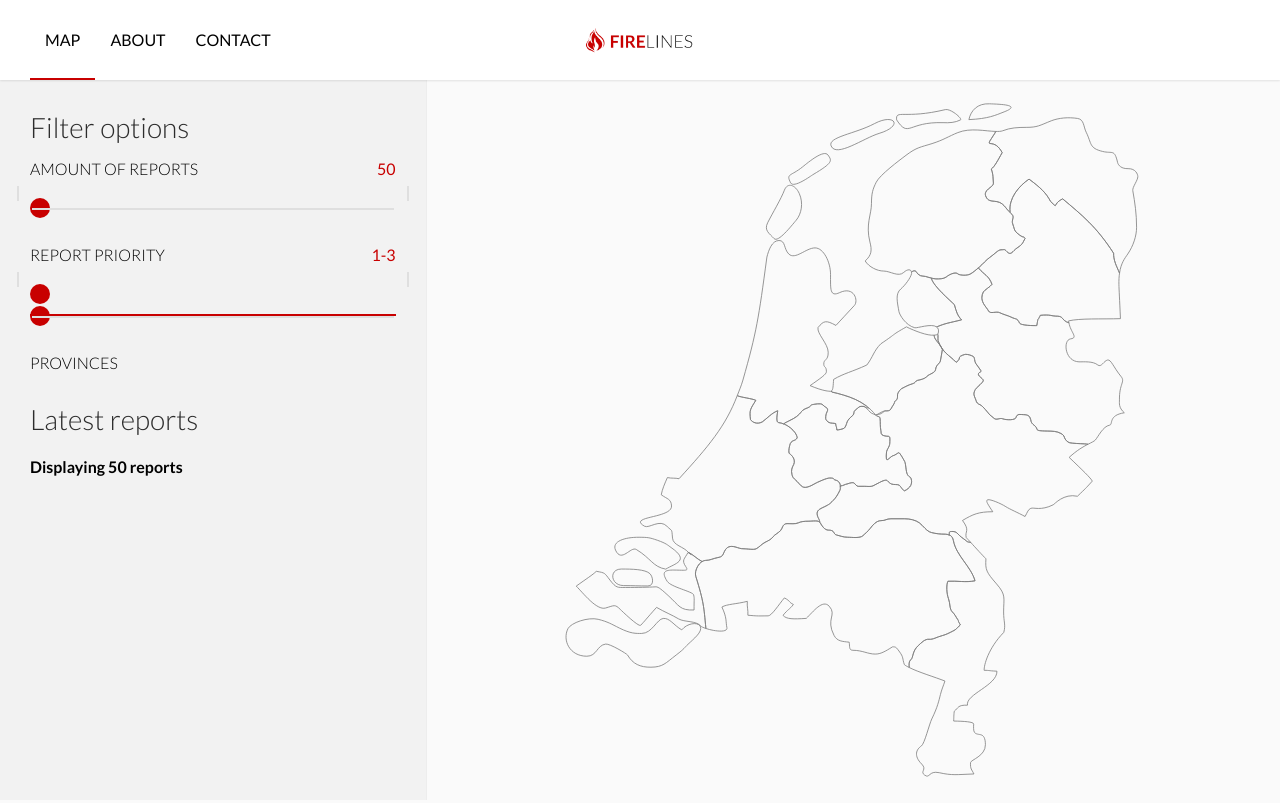
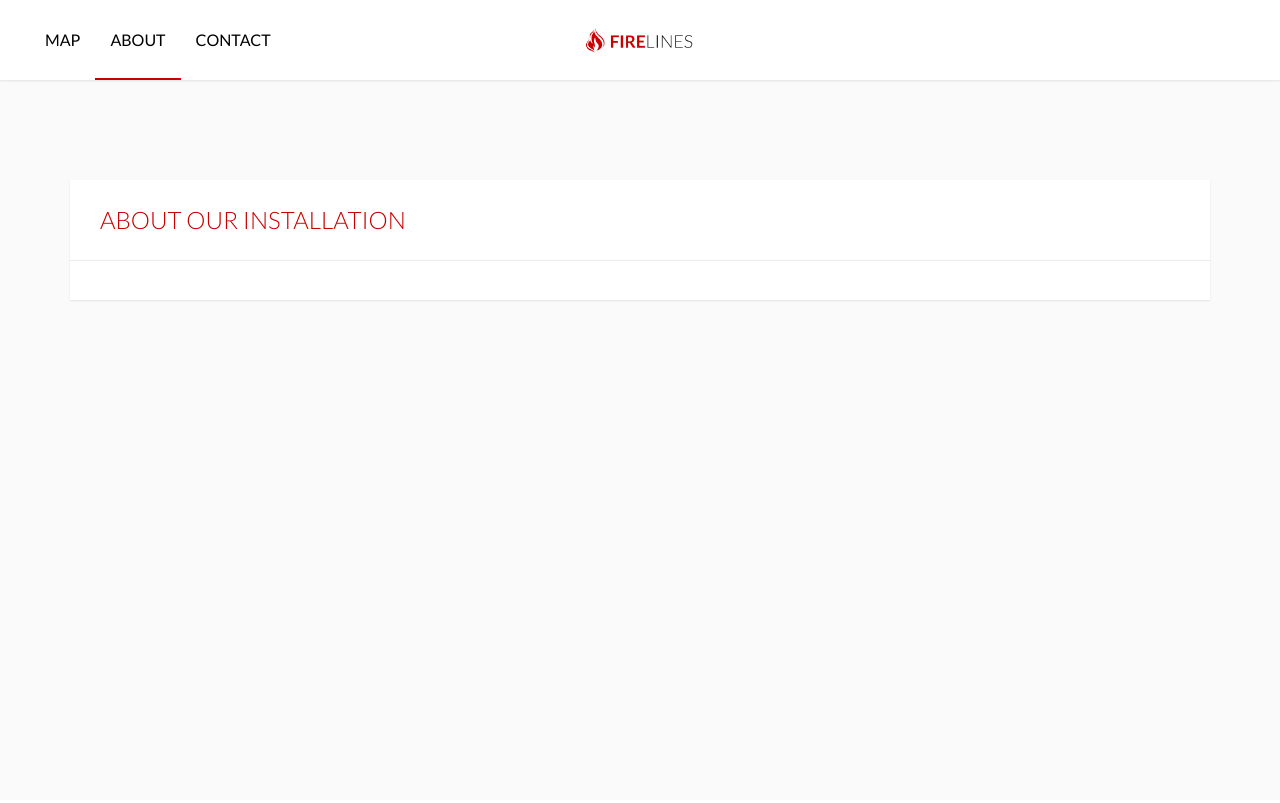
Before and after one commit to maxvij/FireLines, a PHP site: page /about/index.php in a window 1280 px wide. After the commit the page ends 302 px from the top, so only its background shows below. Run offline with PHP 8.4, Linux system fonts and the light colour scheme; data that the repository does not hold is empty; style sheets or scripts are compiled from the project's sources; some libraries are stand-ins or nearby versions.

Commit message:
Added about page (no content yet) (#11)
* Made sliders more clickable by adjusting margins.

* Number of displayed reports is now also shown above list.

* Added about page.

* Moved about page to proper location.

* Added changing of active menu item when changing page.

* Fixed tooltip for smaller screens.

```diff
--- /dev/null
+++ b/about/index.php
@@ -0,0 +1,31 @@
+<!DOCTYPE html>
+<html lang="en">
+<head>
+	<meta charset="UTF-8">
+	<title>FireLines | Real-time fire reports in the Netherlands</title>
+	<link rel="stylesheet" href="src/css/vendor.css" media="all"/>
+	<link rel="stylesheet" href="src/css/style.css" media="all"/>
+</head>
+<body>
+<div class="container-fluid">
+    <?php include('../partials/header.php'); ?>
+</div>
+<div class="container">
+	<div class="row">
+		<div class="col-12">
+			<div class="panel">
+				<div class="heading">
+					<h2>About our installation</h2>
+				</div>
+				<div class="content">
+
+				</div>
+				<div class="footer">
+
+				</div>
+			</div>
+		</div>
+	</div>
+</div>
+</body>
+</html>
--- a/index.php
+++ b/index.php
@@ -2,7 +2,7 @@
 <html lang="en">
 <head>
 	<meta charset="UTF-8">
-    <title>FireLines | Concept</title>
+	<title>FireLines | About</title>
 	<link rel="stylesheet" href="src/css/vendor.css" media="all"/>
 	<link rel="stylesheet" href="src/css/style.css" media="all"/>
 	<script type="text/javascript" src="src/js/vivus.min.js"></script>
@@ -10,13 +10,11 @@
 	<script type="text/javascript" src="src/js/nouislider.min.js"></script>
 </head>
 <body>
-<div id="tooltip">
-	<p class="title">Test</p>
-</div>
+<div id="tooltip"></div>
 <div class="container-fluid">
     <?php include('partials/header.php'); ?>
 	<div class="row">
-        <div class="col-md-12 col-lg-4">
+		<div class="col-md-12 col-lg-6 col-xl-4">
 			<div id="sidebar">
 				<div class="row">
 					<div class="col-12">
@@ -67,19 +65,16 @@
 				</div>
 			</div>
 		</div>
-        <div class="col-12 col-md-12 col-lg-8">
+		<div class="col-md-12 col-lg-6 col-xl-8">
 			<div id="map">
 				<div id="map-overlay">
 					<object id="map-svg" type="image/svg+xml" data="src/img/nl.svg"></object>
 				</div>
-				<div id="data">
-
+				<div id="data"></div>
 			</div>
 		</div>
 	</div>
 </div>
-</div>
-<!--suppress BadExpressionStatementJS -->
 <script type="text/javascript" src="src/js/firelines.js"></script>
 </body>
 </html>
--- a/partials/header.php
+++ b/partials/header.php
@@ -1,15 +1,23 @@
+<?php
+	function checkActivePage($page) {
+		$activePage = $_SERVER['PHP_SELF'];
+		return strpos($activePage, $page);
+	}
+	$activeClass = 'class="active"';
+?>
+
 <div class="header-wrapper">
     <div class="row">
         <div class="col-6 col-md-5">
             <nav>
                 <ul>
-                    <li class="active">
+                    <li <?php if(!checkActivePage('about/index.php') && !checkActivePage('contact/index.php')) { print $activeClass; } ?>>
                         <a href="/">Map</a>
                     </li>
-                    <li>
+                    <li <?php if(checkActivePage('about/index.php')) { print $activeClass; } ?>>
                         <a href="/about">About</a>
                     </li>
-                    <li>
+                    <li <?php if(checkActivePage('contact/index.php')) { print $activeClass; } ?>>
                         <a href="/contact">Contact</a>
                     </li>
                 </ul>
--- a/src/js/firelines.js
+++ b/src/js/firelines.js
@@ -145,9 +145,10 @@ amountSlider.on('update', function() {
     amountSliderValue.innerHTML = parseInt(amountValue).toFixed(0).toString();
 });
 
-amountSlider.on('end', function() {
+amountSlider.on('change', function() {
     var amountValue = amountSlider.get();
     maximumNumberOfReports = parseInt(amountValue).toFixed(0);
+    document.getElementById('number-of-reports').innerHTML = maximumNumberOfReports.toString();
     resetGraph();
     updateGraph();
 });
--- a/src/sass/includes.sass
+++ b/src/sass/includes.sass
@@ -14,7 +14,7 @@ $background-color : #FAFAFA
 
 $priority-1-color : rgb(147, 0, 14)
 $priority-2-color : rgb(255, 165, 0)
-$priority-3-color : rgb(0, 76, 121)
+$priority-3-color : rgb(255, 220, 30)
 
 @import url('https://fonts.googleapis.com/css?family=Lato:300,400,700,900')
 
--- a/src/sass/map.sass
+++ b/src/sass/map.sass
@@ -6,7 +6,6 @@
 #map
   width: calc(100% + 30px)
   margin: 0 -15px
-  background: $background-color
   height: calc(100vh - 80px)
   display: inline-block
   padding: 15px 30px
@@ -50,7 +49,7 @@
         &.prio-2
           fill: rgba(255, 165, 0, 0.5)
         &.prio-3
-          fill: rgba(0, 76, 121, 0.51)
+          fill: rgba(255, 220, 30, 0.51)
         &:last-of-type
           animation: bounce 1s ease-in-out infinite
           animation-delay: .5s
@@ -61,7 +60,7 @@
     top: 50%
     transform: translateX(-50%) translateY(-50%)
 #tooltip
-  position: absolute
+  position: fixed
   z-index: 999
   opacity: 0
   width: 300px
--- /dev/null
+++ b/src/sass/pages.sass
@@ -0,0 +1,40 @@
+@import "includes"
+
+/*
+ * Pages styling
+ */
+.container-fluid + .container
+  margin-top: 100px
+.panel
+  background: $white
+  width: calc(100% + 30px)
+  margin: 0 -15px
+  padding: 0 15px
+  display: inline-block
+  float: left
+  +box-shadow(light)
+  .heading
+    height: 80px
+    padding: 20px 15px
+    &:after
+      content: ""
+      width: calc(100% + 60px)
+      margin: 20px -30px
+      height: 1px
+      display: inline-block
+      float: left
+      background: $border-color
+    h2
+      line-height: 40px
+      margin: 0
+      text-transform: uppercase
+      color: $accent
+      font-weight: 300
+  .content
+    padding: 20px 15px
+    h3
+      line-height: 20px
+      margin: 0
+      text-transform: uppercase
+      font-weight: 200
+      color: $accent
--- a/src/sass/sidebar.sass
+++ b/src/sass/sidebar.sass
@@ -138,40 +138,44 @@
   .noUi-base
     width: 100%
     display: inline-block
-    margin: 15px 0 15px 0
+    margin: 0
+    height: 30px
+    padding: 5px 0
     float: left
     &:before, &:after
       content: ""
       width: 2px
+      top: -1px
       height: 15px
       background: $border-color-dark
       display: inline-block
       float: left
       position: absolute
     &:before
-      left: 2px
-      top: -7px
+      left: 0
     &:after
-      right: 2px
-      top: -7px
+      right: 0
   .noUi-horizontal
     background: transparent
-    height: 20px
+    height: 30px
+    margin: 15px 0
     box-shadow: none
     border: none
     &:after
       content: ""
       height: 2px
-      width: calc(100% - 4px)
-      left: -3px
+      width: 100%
+      left: 0
+      top: 0
       background: $border-color-dark
-      transform: translateY(-35px) translateX(2px)
+      transform: translateY(-25px)
       display: inline-block
       float: left
   .noUi-connect
     background: $accent
     box-shadow: none
     height: 2px
+    top: 5px
   .noUi-handle
     width: 20px
     height: 20px
@@ -196,7 +200,7 @@
   #sidebar
     height: auto
     padding: 15px 15px 0 15px
-    +box-shadow (heavy)
+    +box-shadow (light)
     .noUi-handle
       width: 15px
       height: 15px
--- a/src/sass/style.sass
+++ b/src/sass/style.sass
@@ -3,3 +3,4 @@
 @import "header"
 @import "sidebar"
 @import "map"
+@import "pages"
```
Lines whose indentation alone changed are shown as unchanged.
